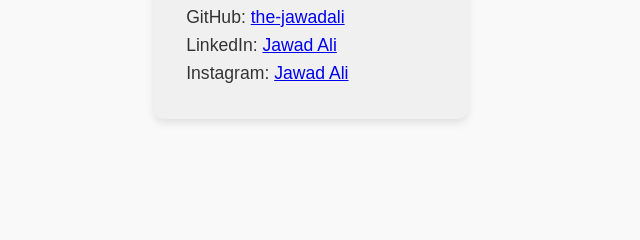
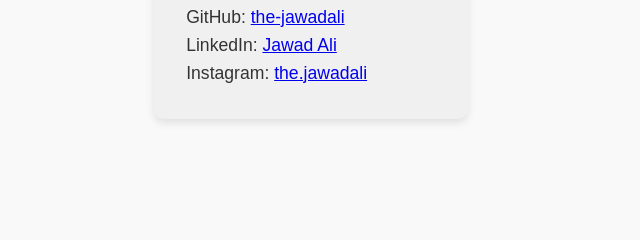
Before and after one commit to the-jawadali/portfolio-website, a plain HTML site: page contacts.html in a window 1280 px wide. Shown: the part 327-567 px from the top of the page, 329-969 px from the left. Drawn offline with Linux system fonts and the light colour scheme.

Commit message:
ig username as hyperlink

```diff
--- a/contacts.html
+++ b/contacts.html
@@ -23,7 +23,7 @@
     <p>Email: jawadali04@outlook.com</p>
     <p>GitHub: <a href="https://github.com/the-jawadali" target="_blank">the-jawadali</a></p>
     <p>LinkedIn: <a href="https://www.linkedin.com/in/the-jawad-ali/" target="_blank">Jawad Ali</a></p>
-    <p>Instagram: <a href="https://www.instagram.com/the.jawadali/" target="_blank">Jawad Ali</a></p>
+    <p>Instagram: <a href="https://www.instagram.com/the.jawadali/" target="_blank">the.jawadali</a></p>
   </section>
 
   <footer>
```
